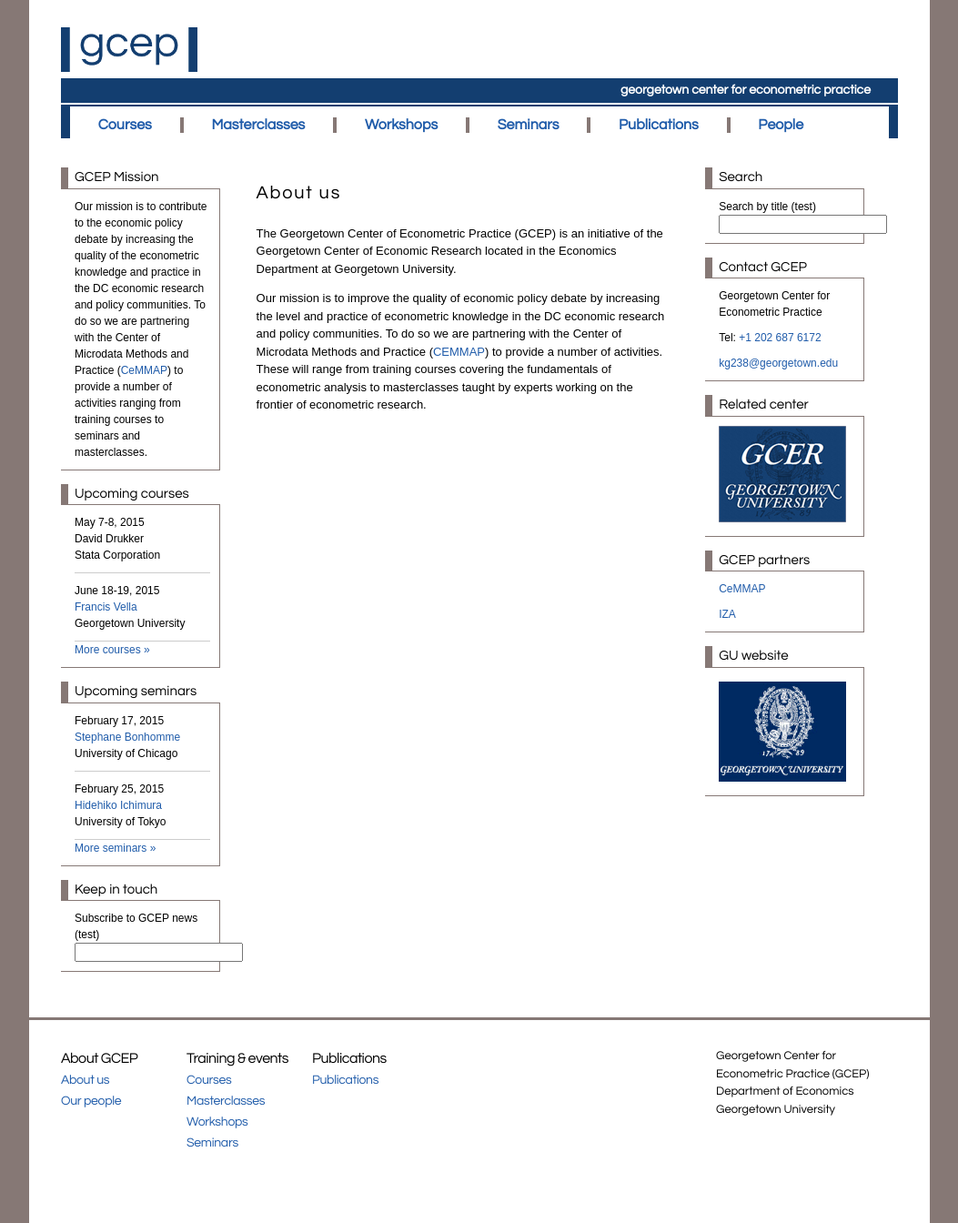
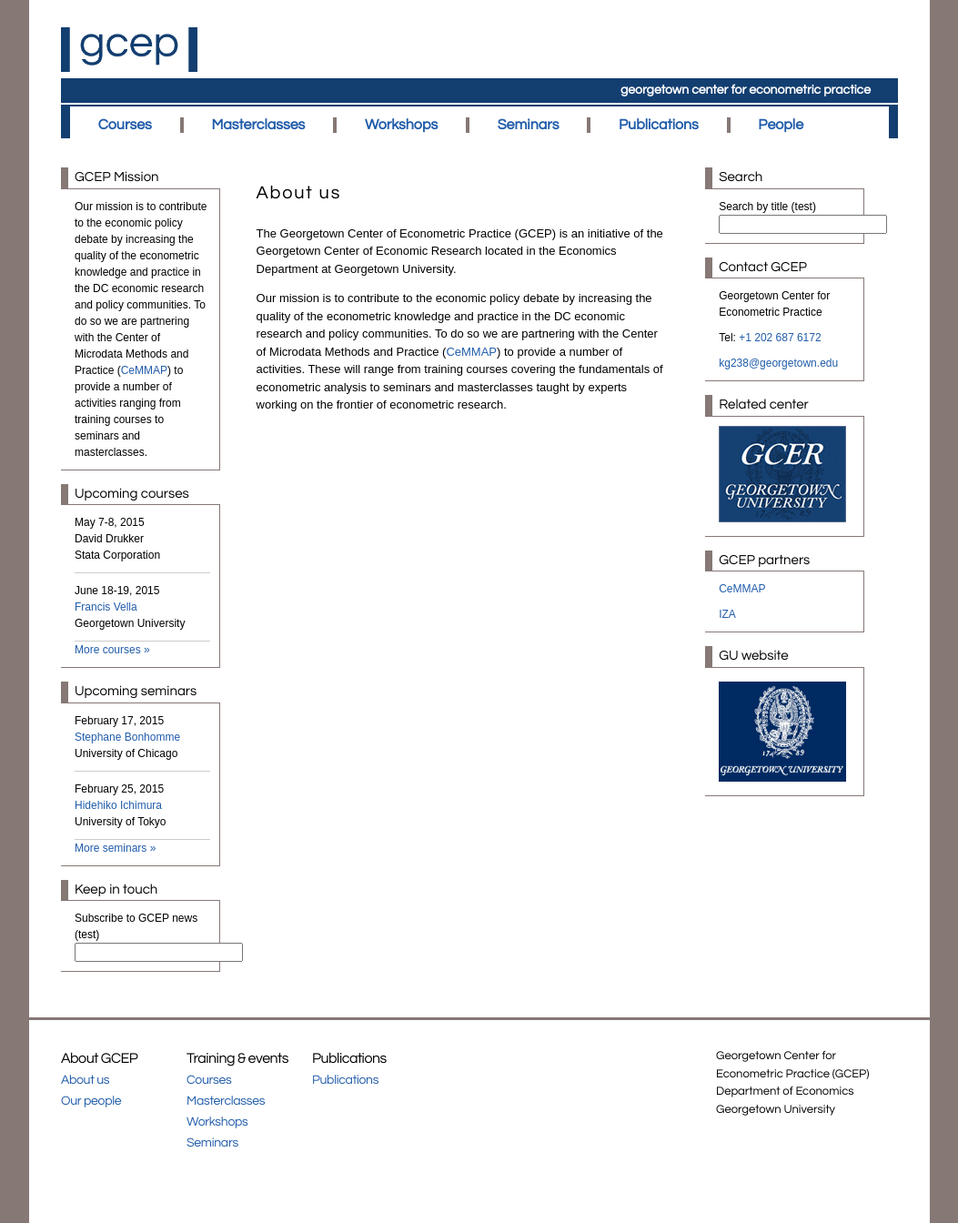
Before and after one commit to georgetown-econ/gcep, a Jekyll site: the page built from about.html, in a window 1280 px wide. Shown: the whole page at 91% size, without its empty margins (113-1166 px from the left). Built offline with Jekyll 4.4.1, drawn with Linux system fonts in a browser that asks for light colours.

Commit message:
change about wording. ref: jan 30 mail.

```diff
--- a/about.html
+++ b/about.html
@@ -9,14 +9,14 @@
     <div class="section">
       <h1 class="main-page-title">About us</h1>
 
-      </p>The Georgetown Center of Econometric Practice (GCEP) is an initiative of the Georgetown Center of Economic
+      <p>The Georgetown Center of Econometric Practice (GCEP) is an initiative of the Georgetown Center of Economic
       Research located in the Economics Department at Georgetown University.</p>
 
-      <p>Our mission is to improve the quality of economic policy debate by increasing the level and practice of
-      econometric knowledge in the DC economic research and policy communities. To do so we are partnering with the
-      Center of Microdata Methods and Practice (<a href="http://www.cemmap.ac.uk/">CEMMAP</a>) to provide a number of
-      activities. These will range from training courses covering the fundamentals of econometric analysis to
-      masterclasses taught by experts working on the frontier of econometric research.</p>
+      <p>Our mission is to contribute to the economic policy debate by increasing the quality of the econometric
+      knowledge and practice in the DC economic research and policy communities. To do so we are partnering with the
+      Center of Microdata Methods and Practice (<a href="http://www.cemmap.ac.uk/">CeMMAP</a>) to provide a number of
+      activities. These will range from training courses covering the fundamentals of econometric analysis to seminars
+      and masterclasses taught by experts working on the frontier of econometric research.</p>
     </div>
   </div>
 </div>
```
